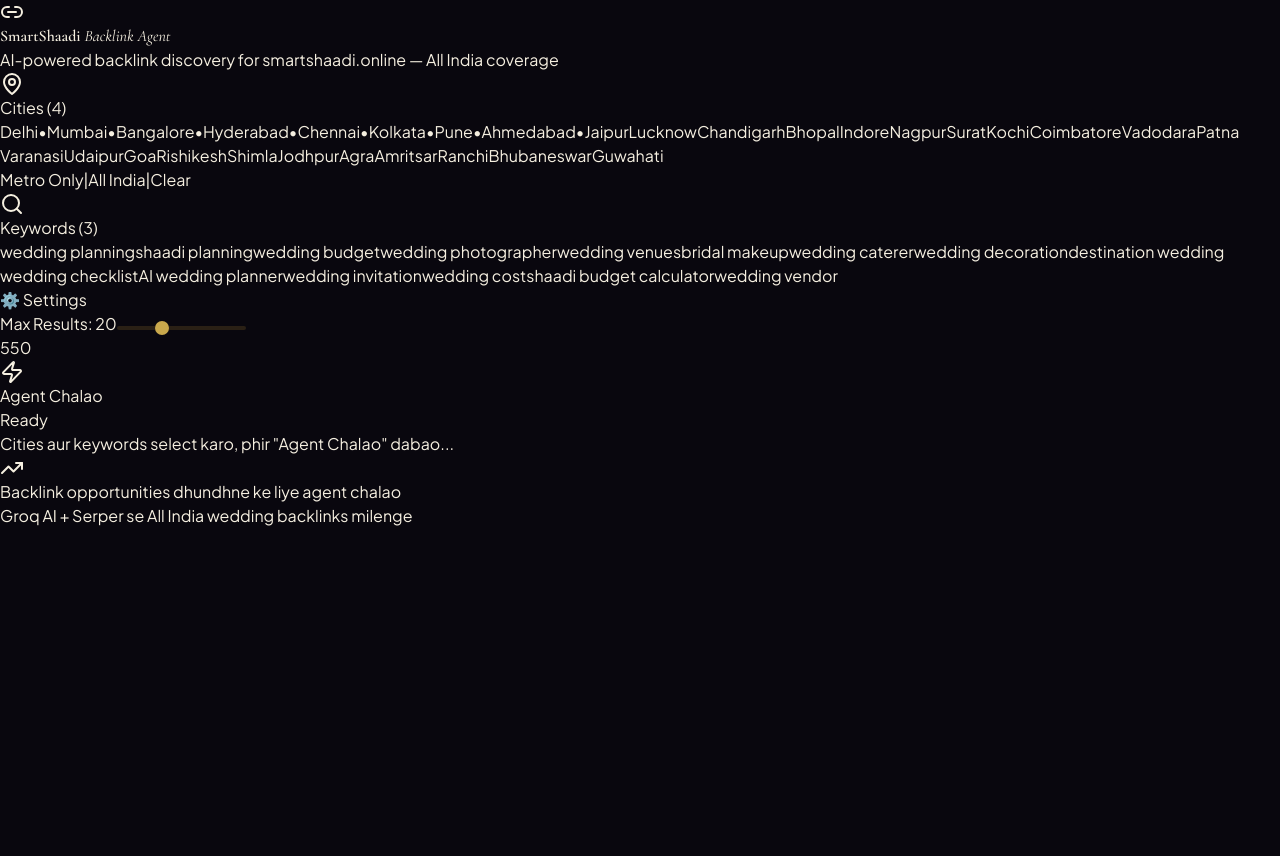
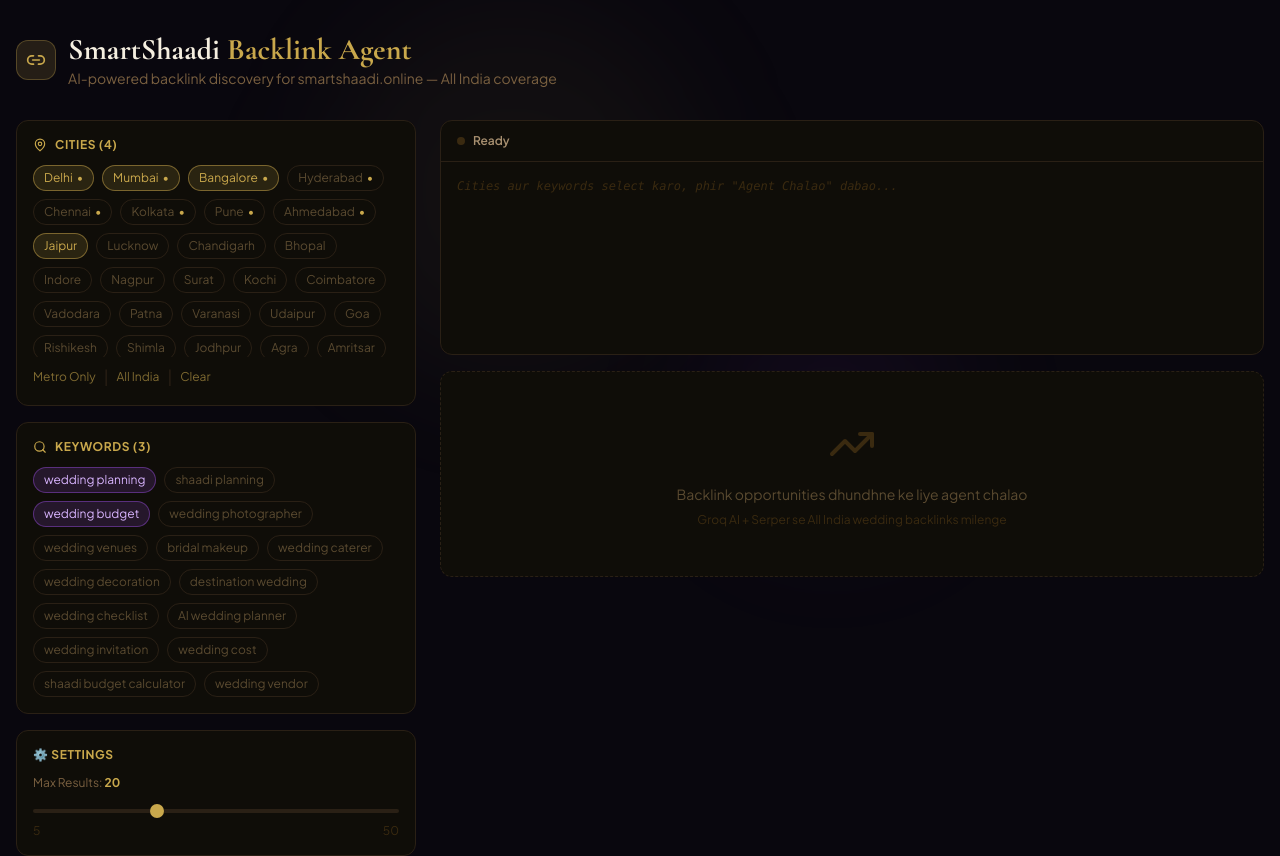
Before and after one commit to muahshi/smartshaadi-backlink-agent, a Next.js app: page / in a window 1280 px wide. Shown: the top 856 px of the page. Before the commit the page ends 800 px from the top, so only its background shows below. Built offline with nearby package versions, Linux system fonts and the light colour scheme.

Commit message:
Create tailwind.config.ts

```diff
--- /dev/null
+++ b/tailwind.config.ts
@@ -0,0 +1,33 @@
+import type { Config } from 'tailwindcss';
+
+const config: Config = {
+  content: [
+    './pages/**/*.{js,ts,jsx,tsx,mdx}',
+    './components/**/*.{js,ts,jsx,tsx,mdx}',
+    './app/**/*.{js,ts,jsx,tsx,mdx}',
+    './lib/**/*.{js,ts,jsx,tsx}',
+  ],
+  theme: {
+    extend: {
+      colors: {
+        gold: {
+          DEFAULT: '#C9A84C',
+          light: '#E8C97A',
+          dim: '#5A4A30',
+        },
+        dark: {
+          DEFAULT: '#09070E',
+          card: '#0f0d08',
+          border: '#2a2015',
+        },
+      },
+      fontFamily: {
+        display: ['Cormorant Garamond', 'serif'],
+        body: ['Plus Jakarta Sans', 'sans-serif'],
+      },
+    },
+  },
+  plugins: [],
+};
+
+export default config;
```
